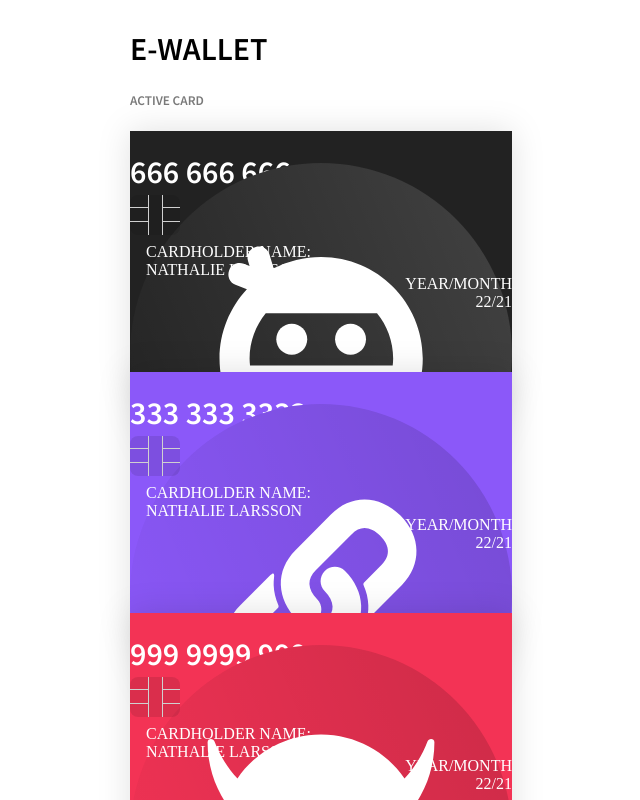
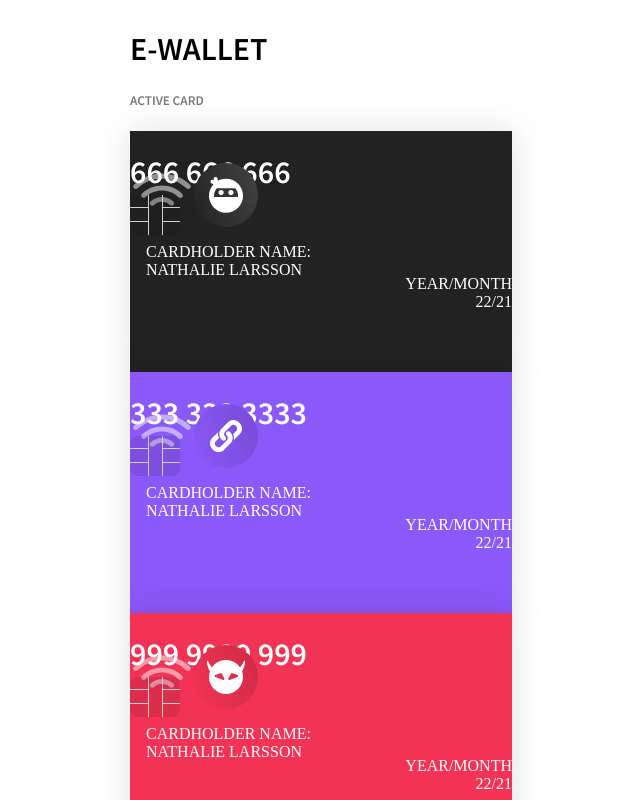
Before and after one commit to Nattzor/e-wallet-nathalie, a Vue app: page / in a window 1280 px wide. Shown: the top 800 px of the page, without its empty margins (319-959 px from the left). Built offline with nearby package versions, Linux system fonts and the light colour scheme; a web font is replaced by a local one.

Commit message:
validating form

```diff
--- a/src/App.vue
+++ b/src/App.vue
@@ -15,7 +15,7 @@ import AddCard from './components/AddCard.vue'
 export default {
   components: {Wallet, AddCard},
 data() { return {
-  cards: [{id: 0, name: 'Nathalie Larsson', cardnum: 666+" "+666+" "+666, year: 22, month:21, ccv: 555, vendor: {
+  cards: [{id: 0, name: 'Nathalie Larsson', cardNum: 666+" "+666+" "+666, year: 22, month:21, ccv: 555, vendor: {
           name: 'Ninja Bank',
           backgroundColor: '#222222',
           color: 'white',
@@ -23,7 +23,7 @@ data() { return {
           wifi: require('./assets/wifi_white.svg'),
           chip: require('./assets/chip.svg')
         }},
-    {id: 1, name: 'Nathalie Larsson', cardnum: 333+" "+333+" "+3333, year: 22, month:21, ccv: 555, vendor: {
+    {id: 1, name: 'Nathalie Larsson', cardNum: 333+" "+333+" "+3333, year: 22, month:21, ccv: 555, vendor: {
           name: 'Block Chain Inc',
           backgroundColor: '#8B58F9',
           color: 'white',
@@ -31,7 +31,7 @@ data() { return {
           wifi: require('./assets/wifi_white.svg'),
           chip: require('./assets/chip.svg')
         }},
-    {id: 2, name: 'Nathalie Larsson', cardnum: 999+" "+9999+" "+999, year: 22, month:21, ccv: 555, vendor:  {
+    {id: 2, name: 'Nathalie Larsson', cardNum: 999+" "+9999+" "+999, year: 22, month:21, ccv: 555, vendor:  {
           name: 'Evil Corp',
           backgroundColor: '#F33355',
           color: 'white',
--- a/src/components/AddCard.vue
+++ b/src/components/AddCard.vue
@@ -1,10 +1,20 @@
 <template>
 <main>
+  <!-- <div class="wrapper" v-bind:style="cardColors" @click="$emit('activeCard', card)">
+    <h1>{{card.cardnum}}</h1>
+    <div class="logoWifi">
+    <img :src="card.vendor.wifi">
+    <img :src="card.vendor.logo">
+    </div>
+    <img class="chip" :src="card.vendor.chip">
+    <p class="name">Cardholder name: <br>{{card.name}} </p>
+    <p class="date">Year/Month <br>{{card.year}}/{{card.month}}</p>
+</div> -->
     <div>
   <h1>ADD A NEW BANK CARD</h1>
   <form @submit.prevent="sendCard">
-      <label for="cardNumber">CARD NUMBER</label><br>
-      <input v-model="cardInfo.cardNumber" type="text" id="cardNumber"><br>
+      <label for="cardNumr">CARD NUMBER</label><br>
+      <input v-model="cardInfo.cardNum" type="text" id="cardnum"><br>
       <label for="cardHolder">CARDHOLDER NAME</label><br>
       <input v-model="cardInfo.name" type="text" id="cardHolder" placeholder="FIRSTNAME LASTNAME"><br>
           <label for="month">MONTH</label>
@@ -36,7 +46,7 @@
 <script>
 export default {
     data() { return {
-        cardInfo: { cardNumber: "", name: "", date: "", ccv:""
+        cardInfo: { cardNum: "", name: "", date: "", ccv:""
         },  months: [
         '01',
         '02',
@@ -80,6 +90,14 @@ export default {
       ],
     }
     },
+    computed: {
+    cardColors() {
+      return {
+        backgroundColor: this.card.vendor.backgroundColor,
+        color: this.card.vendor.color,
+    };
+}
+    },
     methods: {
         sendCard(){
             this.$emit('sendCard', {...this.cardInfo})
--- a/src/components/CardCard.vue
+++ b/src/components/CardCard.vue
@@ -1,11 +1,11 @@
 <template>
   <div class="wrapper" v-bind:style="cardColors" @click="$emit('activeCard', card)">
-    <h1>{{card.cardnum}}</h1>
+    <h1>{{card.cardNum}}</h1>
     <div class="logoWifi">
-    <img v-bind:src="card.vendor.logo">
-    <img v-bind:src="card.vendor.wifi">
+    <img :src="card.vendor.wifi">
+    <img :src="card.vendor.logo">
     </div>
-    <img class="chip" v-bind:src="card.vendor.chip">
+    <img class="chip" :src="card.vendor.chip">
     <p class="name">Cardholder name: <br>{{card.name}} </p>
     <p class="date">Year/Month <br>{{card.year}}/{{card.month}}</p>
 </div>
@@ -38,7 +38,10 @@ filter: drop-shadow(0px 0px 16px rgba(0, 0, 0, 0.12));
 
 .logoWifi {
   display: flex;
- flex-direction: column;
+ flex-direction: row;
+ width: 4rem;
+ height: 4rem;
+
 }
 
 .space {
```
